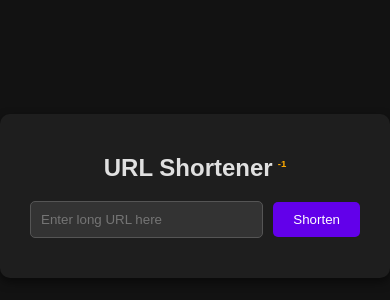
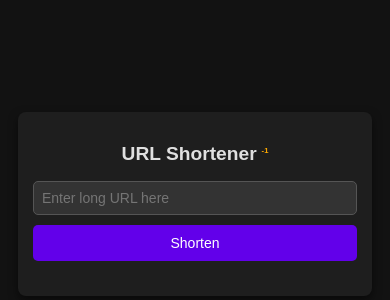
Before and after one commit to Infinage/cpp-experiments, a plain HTML site: page url-shortner/static/index.html in a window 390 px wide. Shown: the part 226-526 px from the top of the page. Drawn offline with Linux system fonts and the light colour scheme; files that its build step writes are made by us from their sources; no server answers; files whose address does not match are found by name.

Commit message:
URLShortner: Ditch Navigator.clipboard + Dockerfile changes
Add live links
Update dockerfile to use multi stage builds
Update Makefile to static compile for release

```diff
--- a/url-shortner/static/css/index.css
+++ b/url-shortner/static/css/index.css
@@ -1,27 +1,30 @@
+/* Base Styles */
 body {
     display: flex;
     justify-content: center;
     align-items: center;
     height: 100vh;
-    margin: 0;
     font-family: Arial, sans-serif;
-    background-color: #121212;  /* Dark background */
-    color: #e0e0e0;  /* Light text color */
+    background-color: #121212;
+    color: #e0e0e0;
+    font-size: 16px;
 }
 
 .container {
-    width: 60vh;
+    width: 90%;
+    max-width: 400px;
+    margin: 0 auto;
     text-align: center;
-    background: #1e1e1e;  /* Dark background for container */
+    background: #1e1e1e;
     padding: 20px 30px;
     border-radius: 10px;
-    box-shadow: 0 4px 10px rgba(0, 0, 0, 0.5);  /* Slightly darker shadow */
+    box-shadow: 0 4px 10px rgba(0, 0, 0, 0.5);
 }
 
 #urlCount sup {
     font-size: 0.4em;
     margin-left: 5px;
-    color: #ffab00;  /* Highlighted color for count */
+    color: #ffab00;
 }
 
 .input-container {
@@ -34,33 +37,36 @@ body {
 
 input[type="text"] {
     padding: 10px;
-    border: 1px solid #555;  /* Darker border */
+    border: 1px solid #555;
     border-radius: 5px;
-    background-color: #333;  /* Dark input field */
-    color: #fff;  /* Light text color inside input */
+    background-color: #333;
+    color: #fff;
+    font-size: 16px;
 }
 
 button {
-    padding: 10px 20px;
-    background: #6200ea;  /* Purple button */
+    padding: 12px 20px;
+    background: #6200ea;
     color: #fff;
     border: none;
     border-radius: 5px;
     cursor: pointer;
+    font-size: 16px;
 }
 
 button:hover {
-    background: #3700b3;  /* Darker purple on hover */
+    background: #3700b3;
 }
 
 .result {
     margin-top: 20px;
     font-size: 16px;
-    color: #e0e0e0;  /* Light text color */
+    color: #e0e0e0;
+    word-break: break-word;
 }
 
 .result a {
-    color: #bb86fc;  /* Light purple link */
+    color: #bb86fc;
     text-decoration: none;
     cursor: pointer;
 }
@@ -71,17 +77,20 @@ button:hover {
 
 .result span.url {
     font-style: italic;
-    color: #b0b0b0;  /* Lighter color for URLs */
+    color: #b0b0b0;
+    word-break: break-all;
 }
 
 .result span.button {
     cursor: pointer;
     margin-left: 10px;
-    color: #bb86fc;  /* Purple button style */
+    display: inline-block;
+    transition: transform 0.2s ease, box-shadow 0.2s ease;
 }
 
 .result span.button:hover {
-    color: #3700b3;  /* Darker purple on hover */
+    transform: scale(1.2);
+    box-shadow: 0 4px 8px rgba(0, 0, 0, 0.2);
 }
 
 #snackbar {
@@ -125,3 +134,36 @@ button:hover {
     from {bottom: 30px; opacity: 1;}
     to {bottom: 0; opacity: 0;}
 }
+
+/* Mobile Styles */
+@media (max-width: 768px) {
+    .container {
+        width: 95%;
+        padding: 15px;
+        margin: 0 10px;
+        border-radius: 8px;
+    }
+
+    .input-container {
+        grid-template-columns: 1fr;
+        row-gap: 10px;
+    }
+
+    input[type="text"] {
+        font-size: 14px;
+        padding: 8px;
+    }
+
+    button {
+        font-size: 14px;
+        padding: 10px;
+    }
+
+    h2 {
+        font-size: 1.2em;
+    }
+
+    .result {
+        font-size: 14px;
+    }
+}
--- a/url-shortner/static/index.html
+++ b/url-shortner/static/index.html
@@ -8,7 +8,7 @@
     <link rel="stylesheet" href="static/css/index.css"/>
 </head>
 <body onload="getURLCount()">
-
+  <textarea id="clipboardHelper" style="position: absolute; top: -9999px;"></textarea>
     <div class="container">
         <h2>URL Shortener<span id="urlCount"><sup>0</sup></span></h2>
         <div class="input-container">
--- a/url-shortner/static/js/index.js
+++ b/url-shortner/static/js/index.js
@@ -28,7 +28,9 @@ const shortenURL = async () => {
       const resultDiv = document.getElementById('result');
       const shortUrl = window.location.origin + '/' + data.key;
       resultDiv.innerHTML = `
-        <span class="url">URL${response.status == 201? '*': ''}: ${shortUrl}</span>
+        <span class="url">
+          <a href="/${data.key}">Code${response.status == 201? '*': ''}: ${data.key}</a>
+        </span>
         <span class="button" onclick="copyToClipboard('${shortUrl}')">📋</span>
         <span class="button" onclick="deleteURL('${data.key}')">🗑️</span>
       `;
@@ -62,8 +64,11 @@ const deleteURL = async (shortUrl) => {
 
 const copyToClipboard = async (text) => {
   try {
-    await navigator.clipboard.writeText(text);
-    showNotification("Copied to clipboard!");
+      const clipboardHelper = document.getElementById("clipboardHelper");
+      clipboardHelper.value = text;
+      clipboardHelper.select();
+      document.execCommand("copy");
+      showNotification("Copied to clipboard!");
   } catch (err) {
     showNotification("Failed to copy.");
   }
```
Also changed, not shown: 4 other files. Lines whose indentation alone changed are shown as unchanged.
